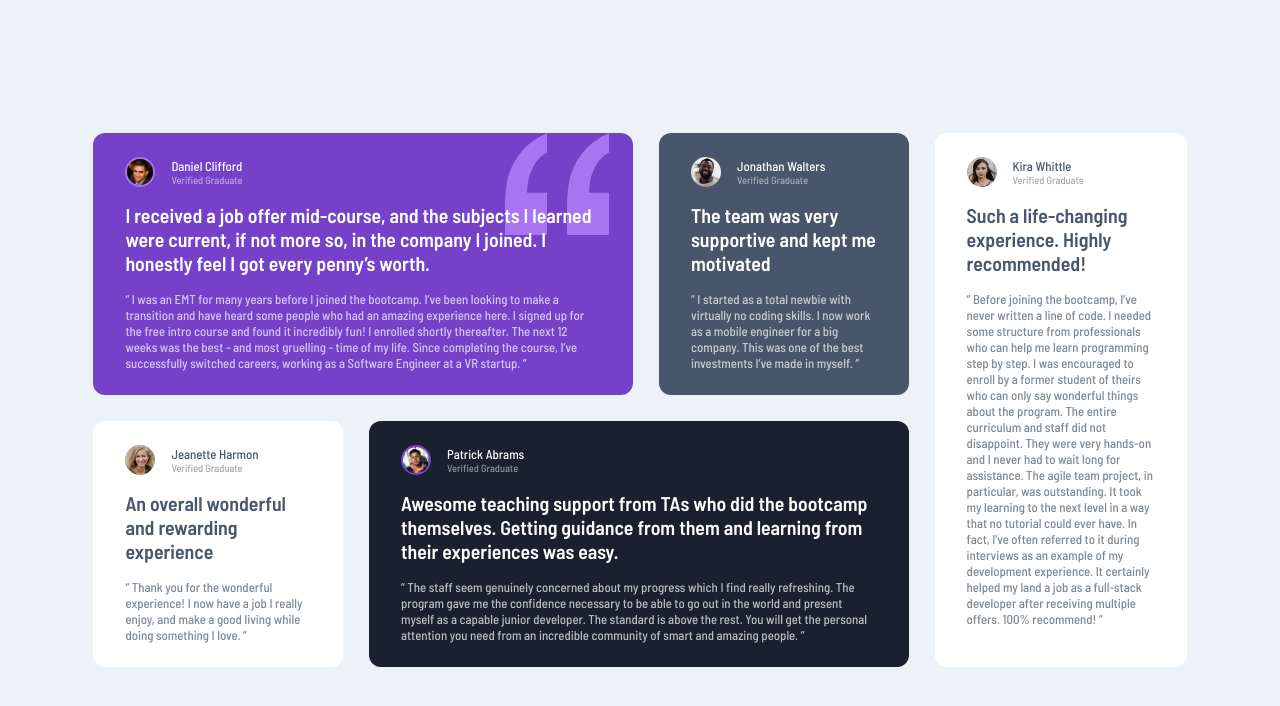
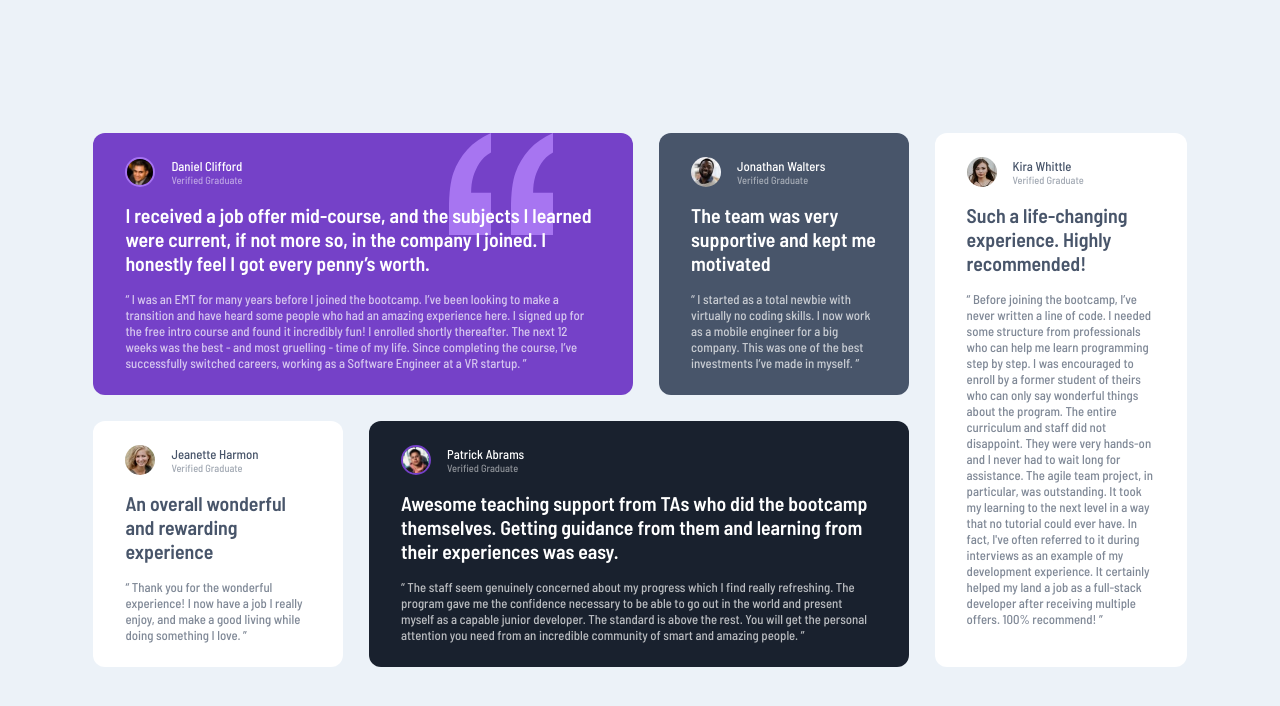
Before and after one commit to njorogejeff/testimonials-grid-section, a plain HTML site: page index.html in a window 1280 px wide. Drawn offline with Linux system fonts and the light colour scheme.

Commit message:
modified the css media query styles for large screen sizes

```diff
--- a/css/style.css
+++ b/css/style.css
@@ -113,6 +113,7 @@ img {
     }
     .card__daniel {
         grid-area: 1 / 1 / 2 / 3;
+        background-position: right 3rem top;
     }
     .card__jonathan {
         grid-area: 1 / 3 / 2 / 4;
@@ -128,7 +129,7 @@ img {
     }
 }
 
-@media screen and (min-width: 1024px) {
+@media screen and (min-width: 1200px) {
     body {
         max-width: 2560px;
         height: 100vh;
@@ -143,6 +144,12 @@ img {
     .testimonial__card {
         padding: 1.5rem 2rem;
     }
+    .card__daniel {
+        background-position: right 5rem top;
+    }
+}
+
+@media screen and (min-width: 1024px) {
     .card__daniel {
         grid-area: 1 / 1 / 2 / 3;
         max-width: 540px;
```
